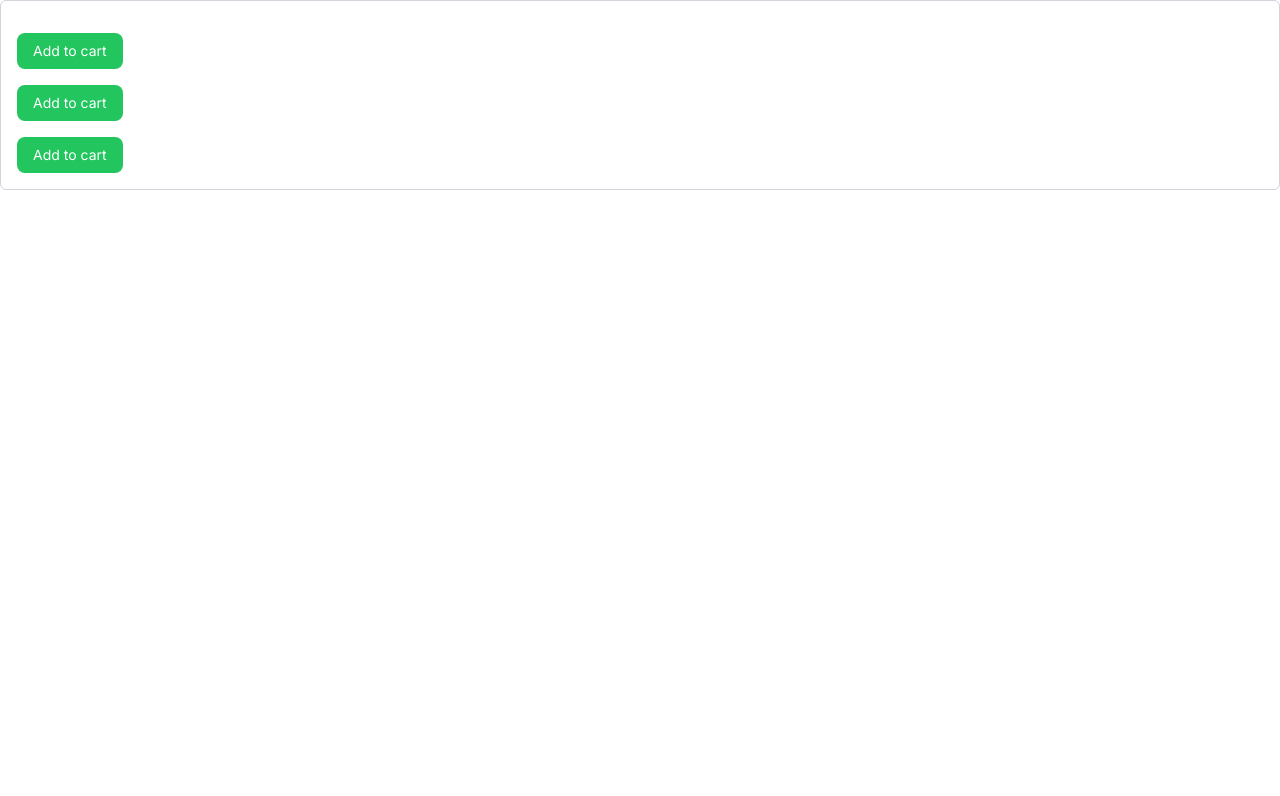
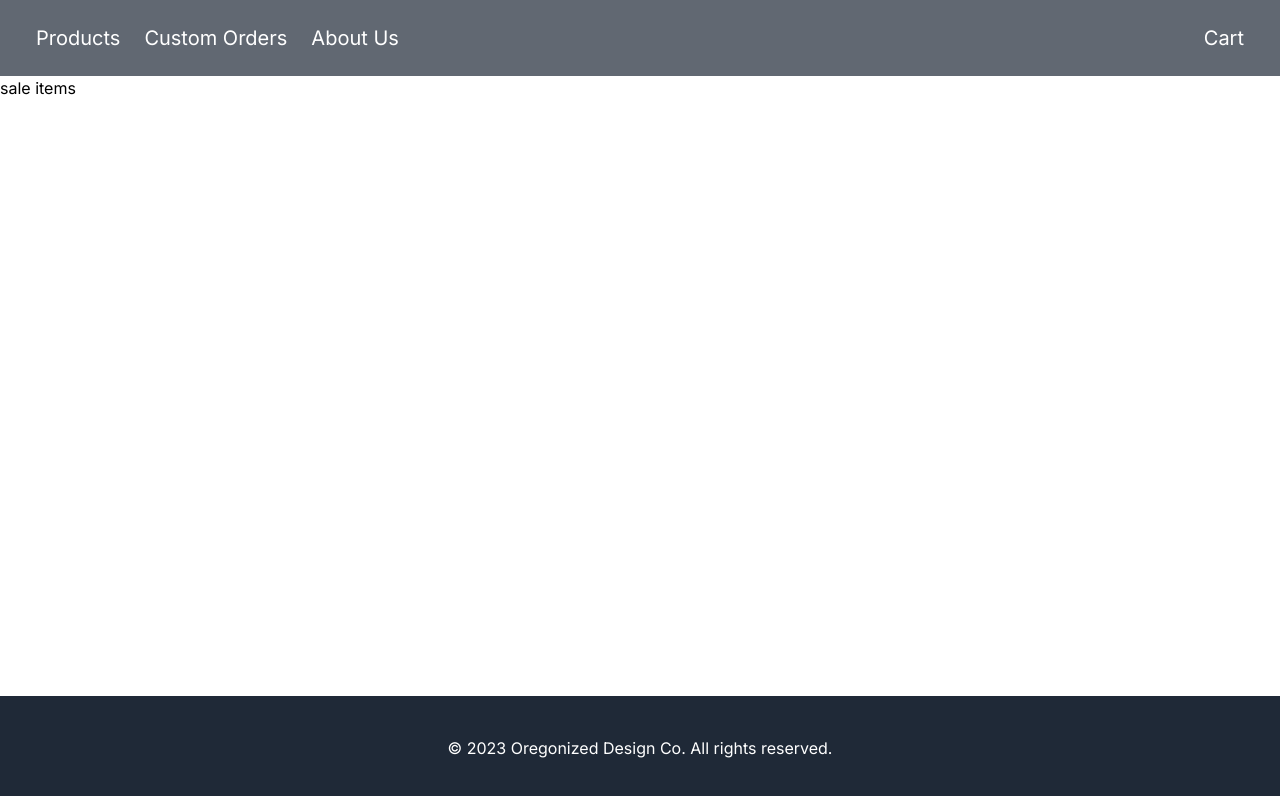
Before and after one commit to jonathankerth/Oregonized-Designs, a Next.js app: page /product/sale in a window 1280 px wide. Shown: the top 796 px of the page. Built offline with nearby package versions, Linux system fonts and the light colour scheme.

Commit message:
add sale page

```diff
--- a/app/(routes)/page.js
+++ b/app/(routes)/page.js
@@ -49,7 +49,7 @@ export default function Home() {
 				className="relative"
 			>
 				<div className="absolute top-1/2 left-1/2 transform -translate-x-1/2 -translate-y-1/2 text-center">
-					<Link href="/sales">
+					<Link href="./product/sale">
 						<button className="py-4 px-8 bg-green-500 text-xl text-white font-bold rounded-lg">
 							Shop Sales Now
 						</button>
--- a/app/(routes)/product/[productId]/page.js
+++ b/app/(routes)/product/[productId]/page.js
@@ -1,3 +1,5 @@
+"use client";
+
 export default function Product({ product }) {
 	return (
 		<div className="border border-gray-300 p-4 rounded-md">
--- /dev/null
+++ b/app/(routes)/product/sale/page.js
@@ -0,0 +1,13 @@
+"use client";
+import Footer from "../../../../components/footer.js";
+import Navbar from "../../../../components/navbar.js";
+
+export default function Sale({ sale }) {
+	return (
+		<div>
+			<Navbar />
+			<div>sale items</div>
+			<Footer />
+		</div>
+	);
+}
```
Also changed, not shown: app/(routes)/product/[productId]/sale/page.js (deleted).
